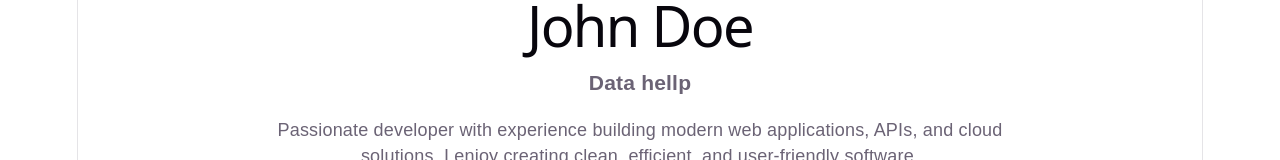
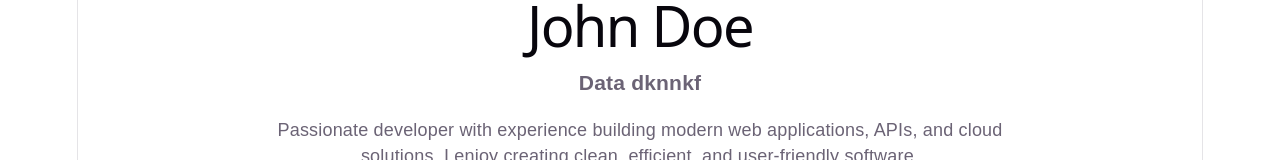
Before and after one commit to OmkarHatti/DevOps_workshop, a React (Vite) app: page / in a window 1280 px wide. Shown: the part 227-387 px from the top of the page. Built offline with nearby package versions, Linux system fonts and the light colour scheme.

Commit message:
Fix typo in subtitle from 'hellp' to 'dknnkf'

```diff
--- a/src/App.jsx
+++ b/src/App.jsx
@@ -20,7 +20,7 @@ function App() {
       />
 
       <h1>John Doe</h1>
-      <h3>Data hellp</h3>
+      <h3>Data dknnkf</h3>
 
       <p>
         Passionate developer with experience building modern web applications,
```
